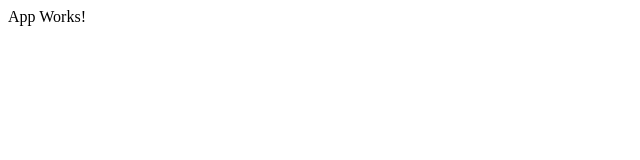
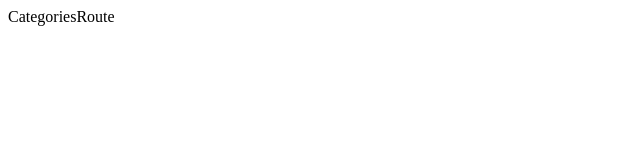
Before and after one commit to muratayik/food-for-lazy-gourmet-redux, a React (Create React App) app: page / in a window 1280 px wide. Shown: the top 160 px of the page, without its empty margins (0-640 px from the left). Built offline with nearby package versions, Linux system fonts and the light colour scheme.

Commit message:
Add routing

```diff
--- a/package.json
+++ b/package.json
@@ -12,6 +12,7 @@
     "@types/react-dom": "^17.0.13",
     "react": "^17.0.2",
     "react-dom": "^17.0.2",
+    "react-router-dom": "^6.2.2",
     "react-scripts": "5.0.0",
     "typescript": "^4.6.2",
     "web-vitals": "^2.1.4"
--- a/src/App.tsx
+++ b/src/App.tsx
@@ -1,5 +1,24 @@
+import { Route, Routes } from "react-router-dom";
+import CategoriesRoute from "routes/CategoriesRoute";
+import MealDetailsRoute from "routes/MealDetailsRoute";
+import MealsRoute from "routes/MealsRoute";
+import NotFoundRoute from "routes/NotFoundRoute";
+import SignInRoute from "routes/SignInRoute";
+import SignOutRoute from "routes/SignOutRoute";
+
 function App() {
-  return <div>App Works!</div>;
+  return (
+    <div>
+      <Routes>
+        <Route path="/" element={<CategoriesRoute />} />
+        <Route path="/meal-list/:categoryId" element={<MealsRoute />} />
+        <Route path="/meal-detail/:mealId" element={<MealDetailsRoute />} />
+        <Route path="/sign-in" element={<SignInRoute />} />
+        <Route path="/sign-out" element={<SignOutRoute />} />
+        <Route path="*" element={<NotFoundRoute />} />
+      </Routes>
+    </div>
+  );
 }
 
 export default App;
--- a/src/index.tsx
+++ b/src/index.tsx
@@ -1,11 +1,14 @@
 import React from "react";
 import ReactDOM from "react-dom";
 import App from "./App";
+import { BrowserRouter } from "react-router-dom";
 import reportWebVitals from "./reportWebVitals";
 
 ReactDOM.render(
   <React.StrictMode>
-    <App />
+    <BrowserRouter>
+      <App />
+    </BrowserRouter>
   </React.StrictMode>,
   document.getElementById("root")
 );
--- /dev/null
+++ b/src/routes/CategoriesRoute.tsx
@@ -0,0 +1,7 @@
+import React from "react";
+
+const CategoriesRoute = () => {
+  return <div>CategoriesRoute</div>;
+};
+
+export default CategoriesRoute;
--- /dev/null
+++ b/src/routes/MealDetailsRoute.tsx
@@ -0,0 +1,7 @@
+import React from "react";
+
+const MealDetailsRoute = () => {
+  return <div>MealDetailsRoute</div>;
+};
+
+export default MealDetailsRoute;
--- /dev/null
+++ b/src/routes/MealsRoute.tsx
@@ -0,0 +1,7 @@
+import React from "react";
+
+const MealsRoute = () => {
+  return <div>MealsRoute</div>;
+};
+
+export default MealsRoute;
--- /dev/null
+++ b/src/routes/NotFoundRoute.tsx
@@ -0,0 +1,7 @@
+import React from "react";
+
+const NotFoundRoute = () => {
+  return <div>NotFoundRoute</div>;
+};
+
+export default NotFoundRoute;
--- /dev/null
+++ b/src/routes/SignInRoute.tsx
@@ -0,0 +1,7 @@
+import React from "react";
+
+const SignInRoute = () => {
+  return <div>SignInRoute</div>;
+};
+
+export default SignInRoute;
--- /dev/null
+++ b/src/routes/SignOutRoute.tsx
@@ -0,0 +1,7 @@
+import React from "react";
+
+const SignOutRoute = () => {
+  return <div>SignOutRoute</div>;
+};
+
+export default SignOutRoute;
```
Also changed, not shown: tsconfig.json (+4 -9 lines), 1 other file (tests, documents, lock files or other folders).
